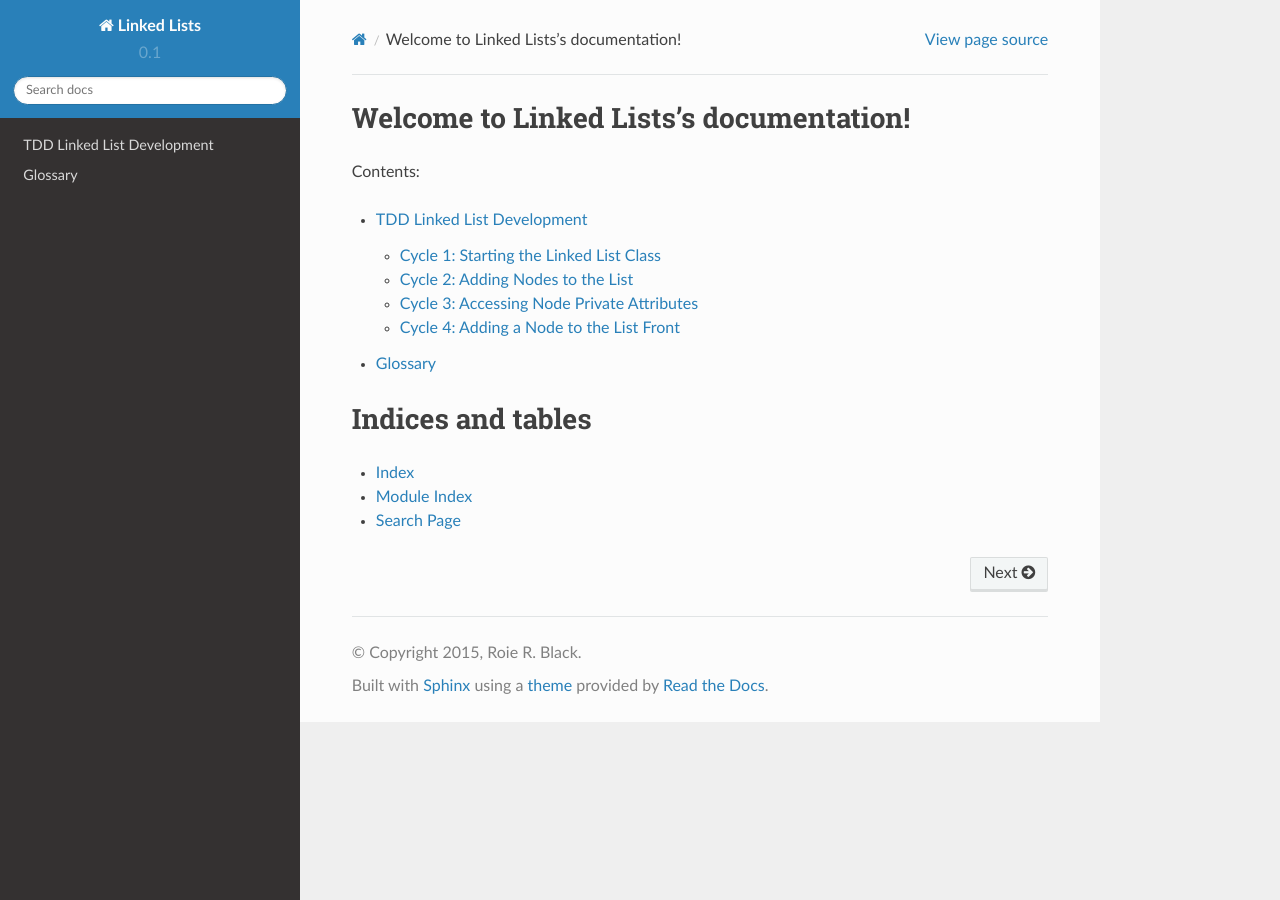
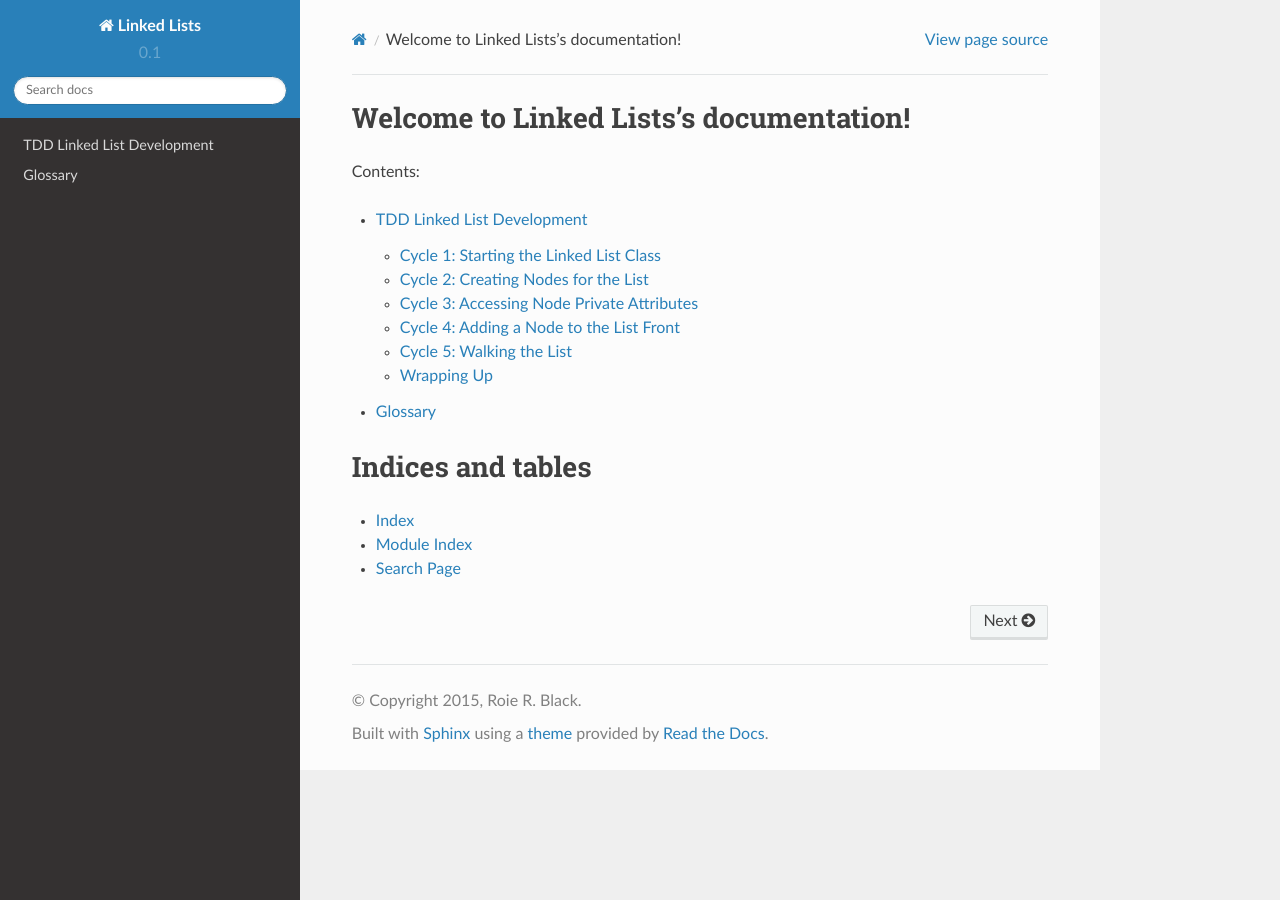
Before and after one commit to rblack42/cosc1337.LinkedList, a Sphinx documentation site: the page built from documentation/index.rst, in a window 1280 px wide. Built offline with Sphinx 7.4.7 and the Read the Docs theme 2.0.0, drawn with Linux system fonts in a browser that asks for light colours; some of the changed lines change nothing that is shown.

Commit message:
updated docs

```diff
--- a/documentation/ListDev.rst
+++ b/documentation/ListDev.rst
@@ -44,7 +44,6 @@
 ..  literalinclude::    ../lib/List.cpp
     :caption: lib/List.cpp (1)
     :linenos:
-    :lines: 1-7
 
 ..  code-block:: text
 
@@ -77,19 +76,17 @@
 ..  literalinclude::    ../includes/List.h
     :caption: includes/List.h (2)
     :linenos:
-    :lines: 6-7
 
 And the implementation:
 
 ..  literalinclude::    ../lib/List.cpp
     :caption: lib/List.cpp (3)
     :linenos:
-    :lines: 3-5
 
 Now we get a passing test! We have completed our first cycle using :term:`TDD`!
 
-Cycle 2: Adding Nodes to the List
-*********************************
+Cycle 2: Creating Nodes for the List
+************************************
 
 The whole point in building a linked list is to create a place to store data
 that can grow as we need more room. We will store the data in objects we create
@@ -108,7 +105,6 @@
 ..  literalinclude::    ../tests/test_node.cpp
     :caption: tests/test_node.cpp
     :linenos:
-    :lines: 1-8
 
 ..  note::
 
@@ -119,14 +115,12 @@
 ..  literalinclude::    ../includes/Node.h
     :caption: includes/Node.h
     :linenos:
-    :lines: 1-11
 
 And the implementation file:
 
 ..  literalinclude::    ../lib/Node.cpp
     :caption: lib/Node.cpp
     :linenos:
-    :lines: 1-15
 
 Here is out test run now:
 
@@ -144,11 +138,11 @@
 ******************************************
 
 Since we made the attributes of our Node objects private, we will need to add
-methods to set and get those attributes. Here are the tests we will need for these additions:
+methods to set and get those attributes. Here are the tests we will need for
+these additions:
 
 ..  literalinclude::    ../tests/test_node.cpp
     :linenos:
-    :lines: 10-17
 
 There are a few interesting point to make about this code. The data access
 routines will be pretty simple, and standard ``get`` and ``set`` methods are
@@ -161,9 +155,9 @@
 
     * ``Node * ptr`` sets up a pointer variable
 
-    * `e= &node`` sets that pointer to the address of the ``node`` object.
+    * `= &node`` sets that pointer to the address of the ``node`` object.
 
-    * ``node.setNext( ptr )`` sets the ``Next`` attribute so it pouints back to
+    * ``node.setNext( ptr )`` sets the ``Next`` attribute so it points back to
       this node
 
     * ``node.getNext()`` retrieves a pointer to a Node.
@@ -201,12 +195,11 @@
 ..  literalinclude::    ../tests/test_list.cpp
     :caption: tests/test_list.cpp (3)
     :linenos:
-    :lines: 9-14
 
 Note that we set up a routine that adds a new ``item``, not a new ``node``.
-Building a data container like this needs to hide the details about how the
-container is actually working from the user. That way, if needed, you can
-change the entire implementation of your container with out changing the
+When you build a data container like this, you should hide the details about
+how the container is actually working from the user. That way, if needed, you
+can change the entire implementation of your container with out changing the
 interface to that container! (We might need to change its name, though, if it
 is no longer a list!)
 
@@ -228,3 +221,59 @@
 
 ..  literalinclude::    ../includes/List.h
     :linenos:
+
+And the required implementation code:
+
+..  literalinclude::    ../lib/List.cpp
+    :linenos:
+
+In this code, we create a new ``Node`` object using ``dynamic memory``. The
+``new`` operator asks the operating system for a chunk of memory big enough to
+hold the object, and gets back the address of that memory chunk. We will
+initialize that new (unnamed) object, then hook it to the front of the list. By
+copying the old ``list`` attribute from the ``List`` object into the ``Next``
+attribute in the new object we attach any old list to this node. That is
+exactly what we want if this list is to become the new first item.
+
+Cycle 5: Walking the List
+*************************
+
+Now that we have a way to add items to the front of the list, we are in a
+position to "walk" the list, visiting each node in order. We can print this
+list our and read it, but to test the new method, we need to do something
+different.
+
+C++ has a string "sstream" class we can use to construct a string as we walk
+the list. We can then print this new string out, or compare it to what we want
+to prove it contains.
+
+Here is a test to make sure the list holds the required data:
+
+..  literalinclude::    ../tests/test_list.cpp
+    :linenos:
+
+
+Here is the new code we need to add to the list class:
+
+..  literalinclude::    ../lib/List.cpp
+    :linenos:
+
+Note that the string we produce using this ``toString()`` method will be the nodes in reverse. There will also be a trailing space at the end of the string generated.
+
+Wrapping Up
+***********
+
+At this point we have a basic linked list class that we can use as a basis for
+our simulator. Of course, we need to alter the list to make it hold the
+vehicles we will be simulating. That is easy to do, but requires copying this
+``List`` class and changing the data type of the data item. That is simple
+enough to do, but it raises an interesting point.
+
+What if we want to build a bunch of linked lists, each holding a different
+data type? Do we have to copy and edit this class a bunch of times?
+
+Actually, no!
+
+We can use a feature of C++ called ``templates`` to create a generic linked
+list class that we can use to create all of the special lists we need.  This is
+not formally part of this course, but here is what it will look like:
```
